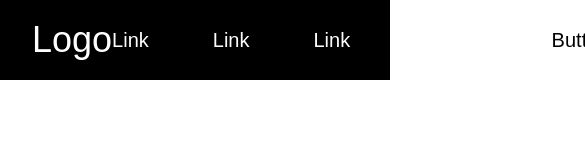
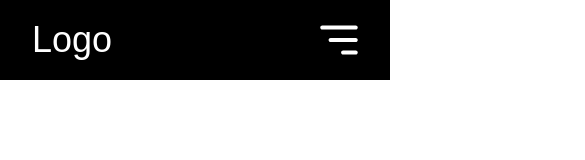
Before and after one commit to michab1332/social_vikings_zadanie_rekrutacyjne, a website built with webpack: page public/index.html in a window 390 px wide. Shown: the top 160 px of the page, 585 px wide, since content can reach past the window. Built offline with nearby package versions, Linux system fonts and the light colour scheme; a web font is replaced by a local one.

Commit message:
ui: add responsiveness to header

```diff
--- a/public/index.html
+++ b/public/index.html
@@ -13,18 +13,19 @@
 </head>
 
 <body>
-    <header>
-        <div class="logo">Logo</div>
+    <header class="header">
+        <div class="header__logo">Logo</div>
         <nav>
-            <ul class="links">
-                <li class="links__link">Link</li>
-                <li class="links__link">Link</li>
-                <li class="links__link">Link</li>
-                <li class="links__link">Link</li>
-                <li class="links__link">Link</li>
+            <ul class="header__links">
+                <li class="header__links__link">Link</li>
+                <li class="header__links__link">Link</li>
+                <li class="header__links__link">Link</li>
+                <li class="header__links__link">Link</li>
+                <li class="header__links__link">Link</li>
             </ul>
         </nav>
-        <button>Button</button>
+        <button class="header__button">Button</button>
+        <img src="./assets/svgs/burger.svg" alt="Burger button" class="header__burger">
     </header>
 </body>
 
--- a/public/styles/style.scss
+++ b/public/styles/style.scss
@@ -1,5 +1,6 @@
 //sizes
 $max-width: 1440px;
+$mobile-width: 680px;
 
 //colors
 $primary-background-color: #fff;
@@ -29,7 +30,7 @@ $smooch_sans: 'Smooch Sans', sans-serif;
 }
 
 //main styles
-header {
+.header {
     width: 100%;
     height: 80px;
     background-color: $secondary-background-color;
@@ -40,13 +41,11 @@ header {
     font-family: $smooch_sans;
     padding: 0 2rem;
 
-    .logo {
+    &__logo {
         font-size: 36px;
     }
 
-    nav {
-
-        .links {
+    &__links {
         display: flex;
         justify-content: center;
         align-items: center;
@@ -54,15 +53,30 @@ header {
         list-style: none;
         font-size: 20px;
 
+        @media only screen and (max-width: $mobile-width) {
+            display: none;
+        }
+
         &__link {
             cursor: pointer;
         }
     }
-    }
 
-    button {
+    &__button {
         background-color: #fff;
         color: #000;
         @include button;
+
+        @media only screen and (max-width: $mobile-width) {
+            display: none;
         }
     }
+
+    &__burger {
+        cursor: pointer;
+
+        @media only screen and (min-width: $mobile-width) {
+            display: none;
+        }
+    }
+}
```
Also changed, not shown: dist/main.css, public/assets/svgs/burger.svg (added), 1 other file. Lines whose indentation alone changed are shown as unchanged.
